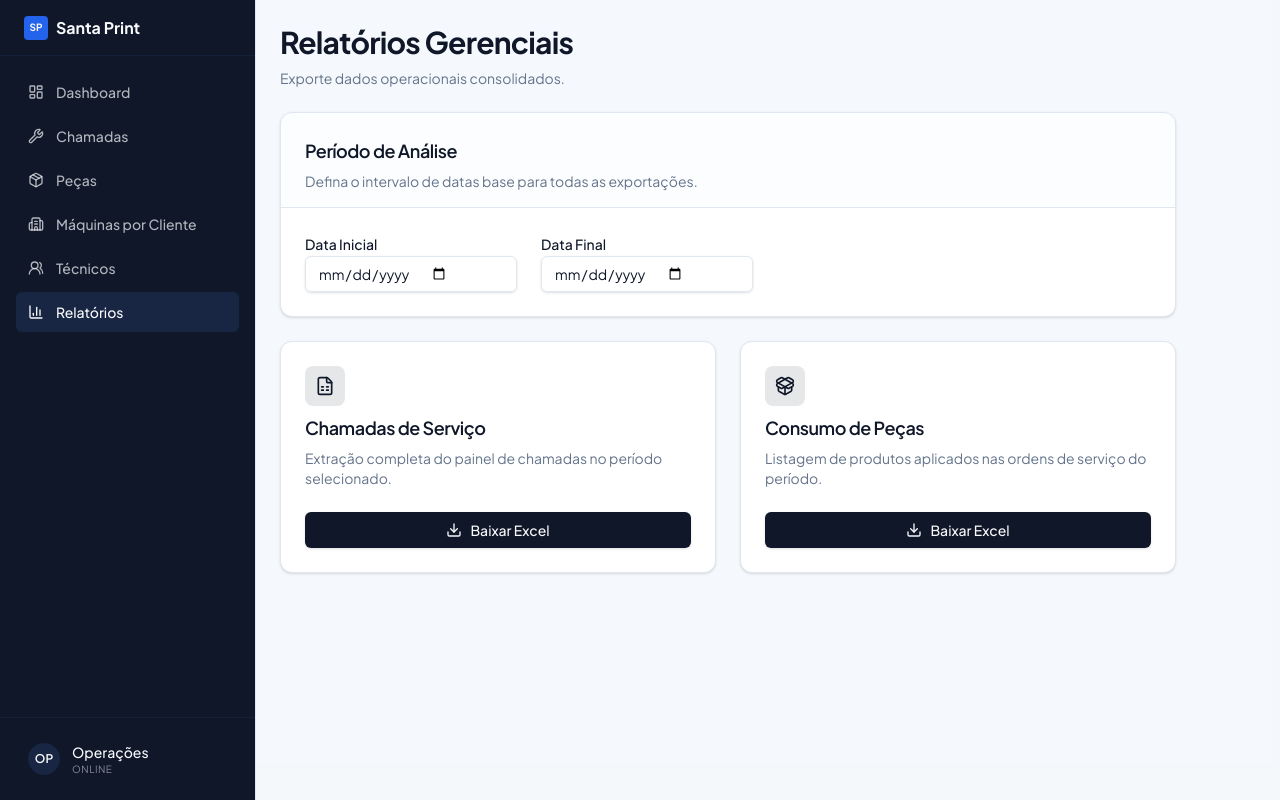
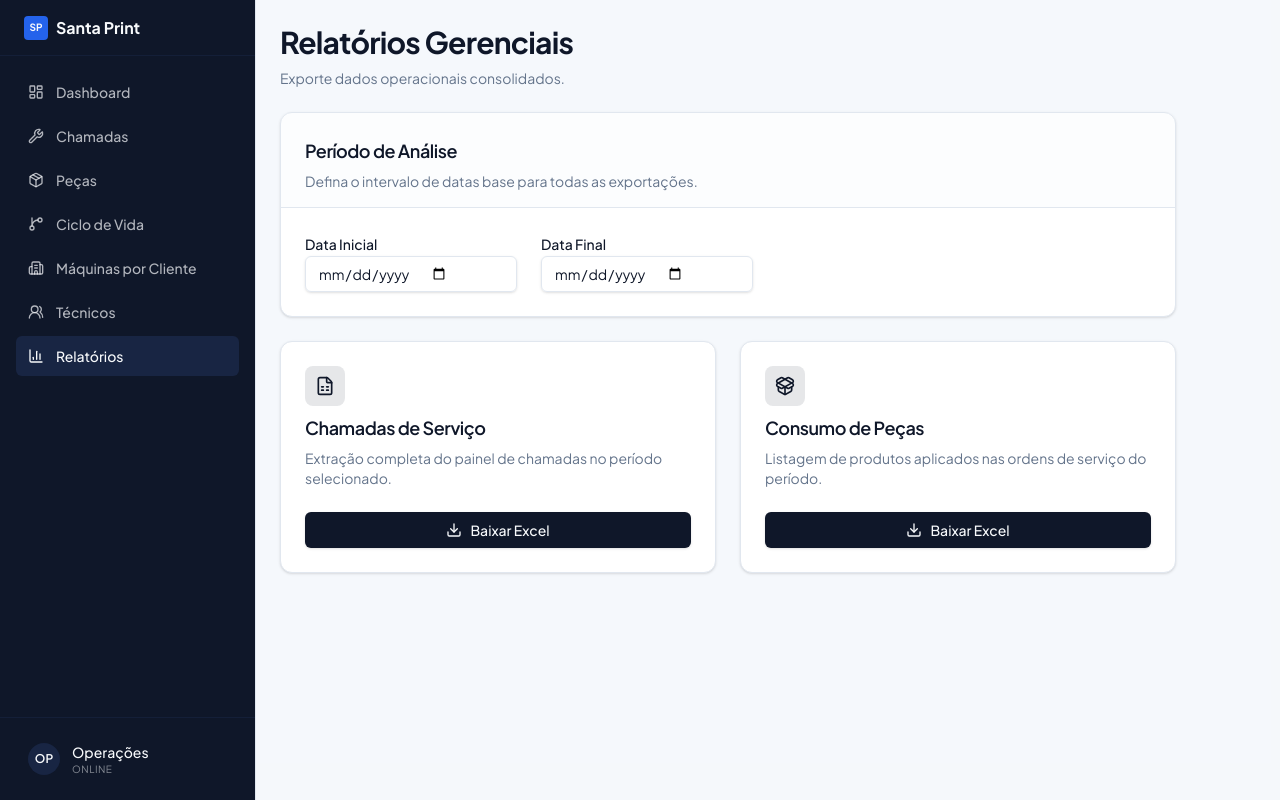
Before and after one commit to suportesantaprint-glitch/gestao-santa-, a React (Vite) app in the folder OneDrive/Imagens/Dot-Explorer/artifacts/santa-print/: page /relatorios in a window 1280 px wide. Built offline with nearby package versions, Linux system fonts and the light colour scheme.

Commit message:
Adicionar ciclo de vida ao menu operacional

```diff
--- a/OneDrive/Imagens/Dot-Explorer/artifacts/santa-print/src/components/layout/Shell.tsx
+++ b/OneDrive/Imagens/Dot-Explorer/artifacts/santa-print/src/components/layout/Shell.tsx
@@ -5,6 +5,7 @@ import {
   LayoutDashboard,
   Wrench,
   Package,
+  GitBranch,
   Building2,
   UsersRound,
   BarChart3,
@@ -14,6 +15,7 @@ const navItems = [
   { href: "/", label: "Dashboard", icon: LayoutDashboard },
   { href: "/chamadas", label: "Chamadas", icon: Wrench },
   { href: "/pecas", label: "Peças", icon: Package },
+  { href: "/ciclo-vida-pecas", label: "Ciclo de Vida", icon: GitBranch },
   { href: "/maquinas", label: "Máquinas por Cliente", icon: Building2 },
   { href: "/tecnicos", label: "Técnicos", icon: UsersRound },
   { href: "/relatorios", label: "Relatórios", icon: BarChart3 },
```
